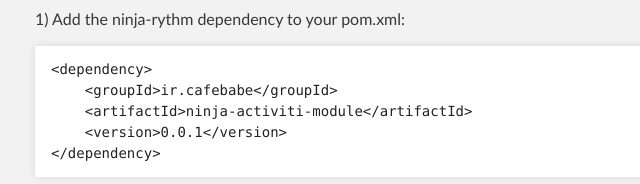
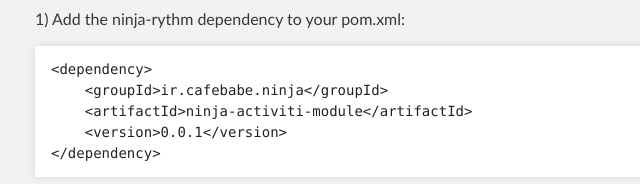
Before and after one commit to mortezaadi/ninja-activiti-module, a plain HTML site: page index.html in a window 1280 px wide. Shown: the part 594-778 px from the top of the page, 285-925 px from the left. Drawn offline with Linux system fonts and the light colour scheme.

Commit message:
Update index.html

```diff
--- a/index.html
+++ b/index.html
@@ -45,7 +45,7 @@
 <p>1) Add the ninja-rythm dependency to your pom.xml:</p>
 
 <pre><code>&lt;dependency&gt;
-    &lt;groupId&gt;ir.cafebabe&lt;/groupId&gt;
+    &lt;groupId&gt;ir.cafebabe.ninja&lt;/groupId&gt;
     &lt;artifactId&gt;ninja-activiti-module&lt;/artifactId&gt;
     &lt;version&gt;0.0.1&lt;/version&gt;
 &lt;/dependency&gt;
```
